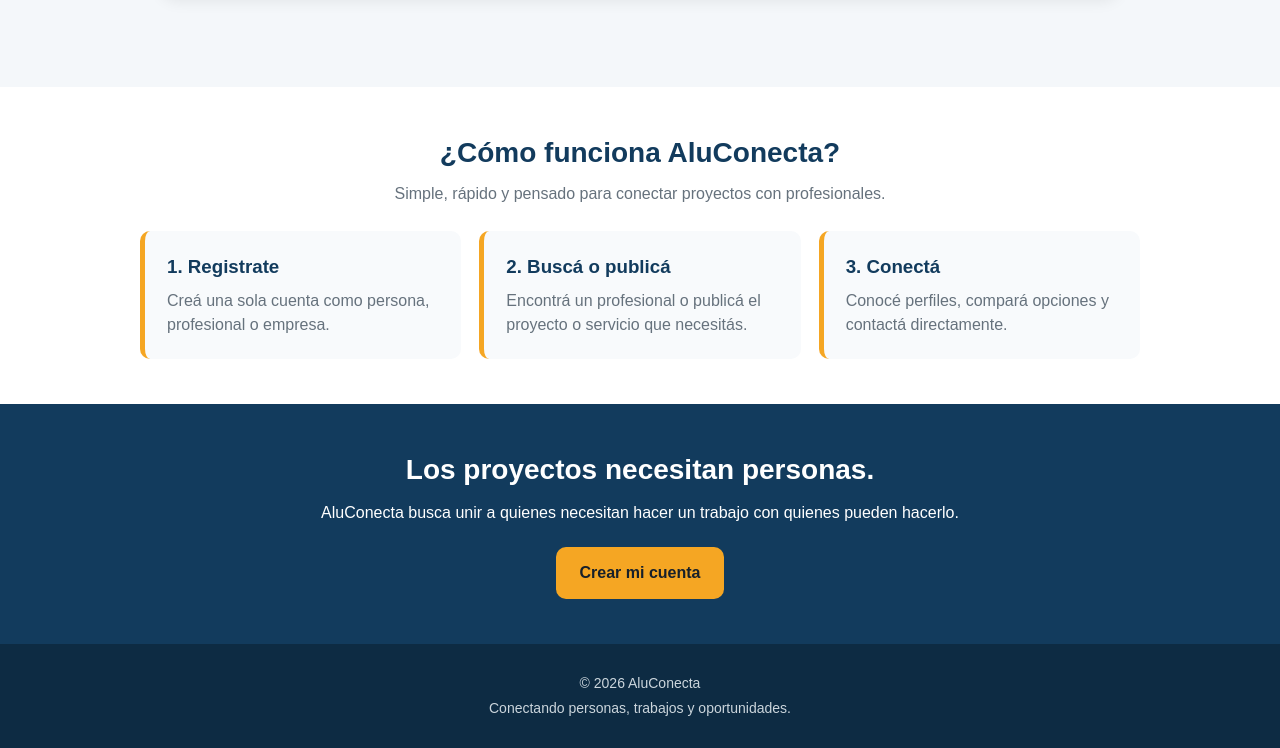
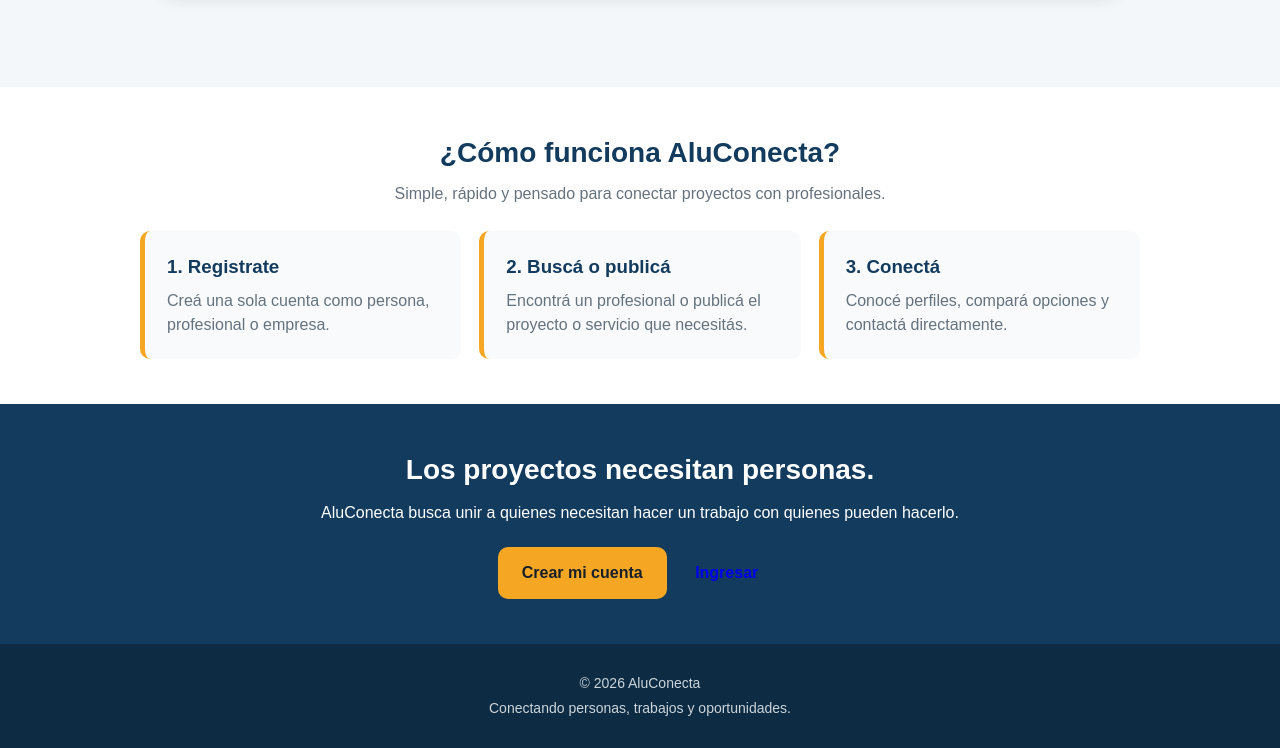
Before and after one commit to lisandsedita-art/aluconecta, a plain HTML site: page index.html in a window 1280 px wide. Shown: the part 1189-1937 px from the top of the page. Drawn offline with Linux system fonts and the light colour scheme.

Commit message:
Update index.html

```diff
--- a/index.html
+++ b/index.html
@@ -680,13 +680,21 @@
     </p>
 
 
-    <a
-      href="acceso.html"
-      class="boton boton-principal">
+  <a
+  href="acceso.html"
+  class="boton boton-principal">
 
-      Crear mi cuenta
+  Crear mi cuenta
 
-    </a>
+</a>
+
+<a
+  href="login.html"
+  class="boton">
+
+  Ingresar
+
+</a>
 
   </section>
 
```
